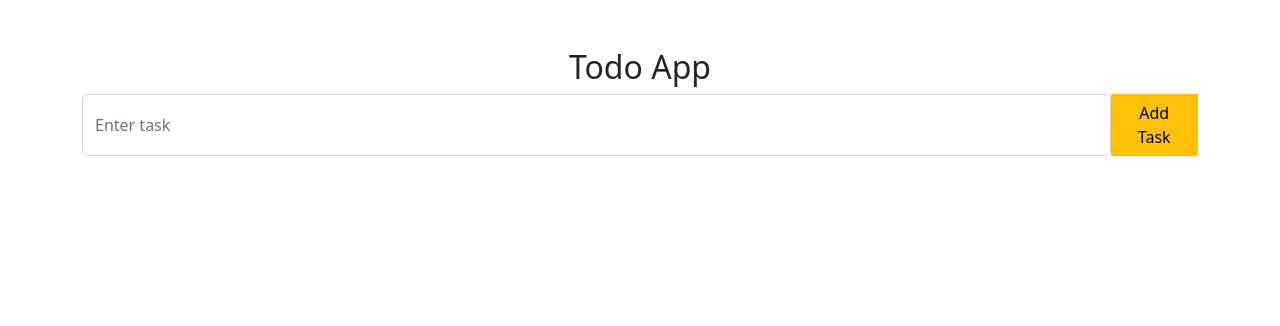
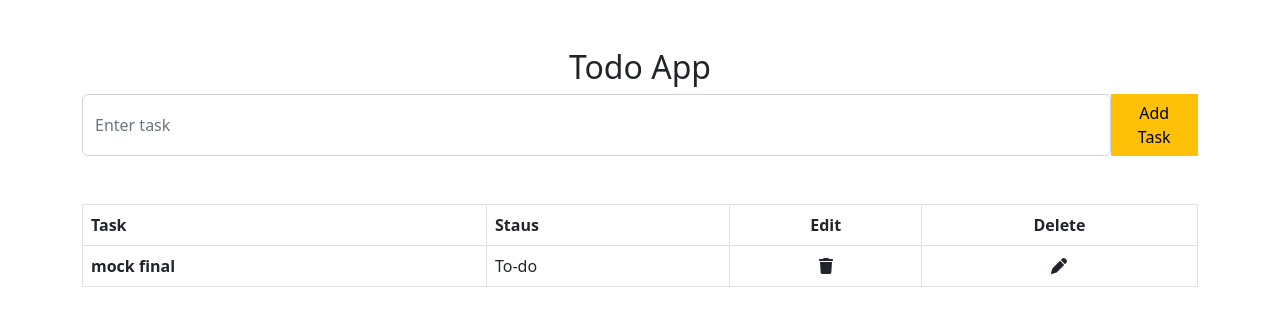
Before and after one commit to ankushw1/to-do-app-with-vuejs, a Vue app: page / in a window 1280 px wide. Shown: the top 326 px of the page. Built offline with nearby package versions, Linux system fonts and the light colour scheme.

Commit message:
adding table

```diff
--- a/package.json
+++ b/package.json
@@ -8,7 +8,6 @@
     "lint": "vue-cli-service lint"
   },
   "dependencies": {
-    "@fortawesome/fontawesome-free": "^6.4.0",
     "bootstrap": "^5.2.3",
     "core-js": "^3.8.3",
     "font-awesome": "^4.7.0",
@@ -18,6 +17,7 @@
   "devDependencies": {
     "@babel/core": "^7.12.16",
     "@babel/eslint-parser": "^7.12.16",
+    "@fortawesome/fontawesome-free": "^6.4.0",
     "@vue/cli-plugin-babel": "~5.0.0",
     "@vue/cli-plugin-eslint": "~5.0.0",
     "@vue/cli-service": "~5.0.0",
--- a/src/components/TodoApp.vue
+++ b/src/components/TodoApp.vue
@@ -6,6 +6,33 @@
   <input type='text' class='form-control' placeholder='Enter task'>
   <button class='btn btn-warning rounded-0'>Add Task</button>
   </div>
+
+
+  <table class="table table-bordered mt-5">
+  <thead>
+    <tr>
+      <th scope="col">Task</th>
+      <th scope="col">Staus</th>
+      <th class='text-center' scope="col">Edit</th>
+      <th class='text-center' scope="col">Delete</th>
+    </tr>
+  </thead>
+  <tbody>
+    <tr>
+      <th>mock final</th>
+      <td>To-do</td>
+            <td><div class='text-center'>
+              <span class="fa fa-trash pointer"></span>
+            </div></td>
+            <td><div class='text-center'>
+              <span class="fa fa-pen pointer"></span>
+            </div></td>
+    </tr>
+  </tbody>
+</table>
+
+
+
   </div>
 
 </template>
--- a/src/main.js
+++ b/src/main.js
@@ -1,5 +1,7 @@
 import { createApp } from 'vue'
 import App from './App.vue'
 import 'bootstrap/dist/css/bootstrap.min.css'
+import '@fortawesome/fontawesome-free/css/all.css'
+import '@fortawesome/fontawesome-free/js/all.js'
 
 createApp(App).mount('#app')
```
Also changed, not shown: 1 other file (tests, documents, lock files or other folders).
